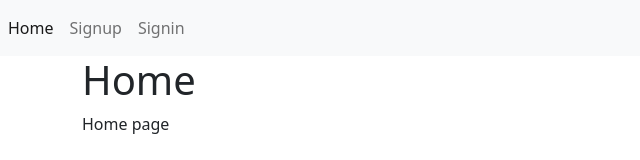
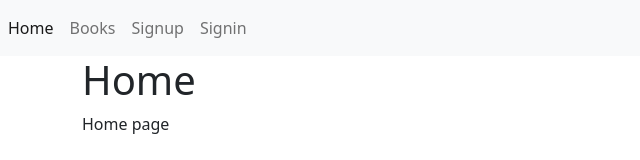
Before and after one commit to kappagaev/rest-book-front, a React (Vite) app: page / in a window 1280 px wide. Shown: the top 160 px of the page, without its empty margins (0-640 px from the left). Built offline with nearby package versions, Linux system fonts and the light colour scheme.

Commit message:
show books to guests

```diff
--- a/src/components/Navbar.tsx
+++ b/src/components/Navbar.tsx
@@ -5,11 +5,6 @@ const AuthLinks = () => {
   const { logout } = useAuth()
   return (
     <>
-      <li className="nav-item">
-        <NavLink end className="nav-link" to="/books">
-          Books
-        </NavLink>
-      </li>
       <li className="nav-item">
         <NavLink end className="nav-link" to="/books/create">
           New Book
@@ -52,6 +47,11 @@ export const NavBar = () => {
               Home
             </NavLink>
           </li>
+          <li className="nav-item">
+            <NavLink end className="nav-link" to="/books">
+              Books
+            </NavLink>
+          </li>
           {payload?.user_id ? <AuthLinks /> : <GuestLinks />}
         </ul>
       </div>
```
